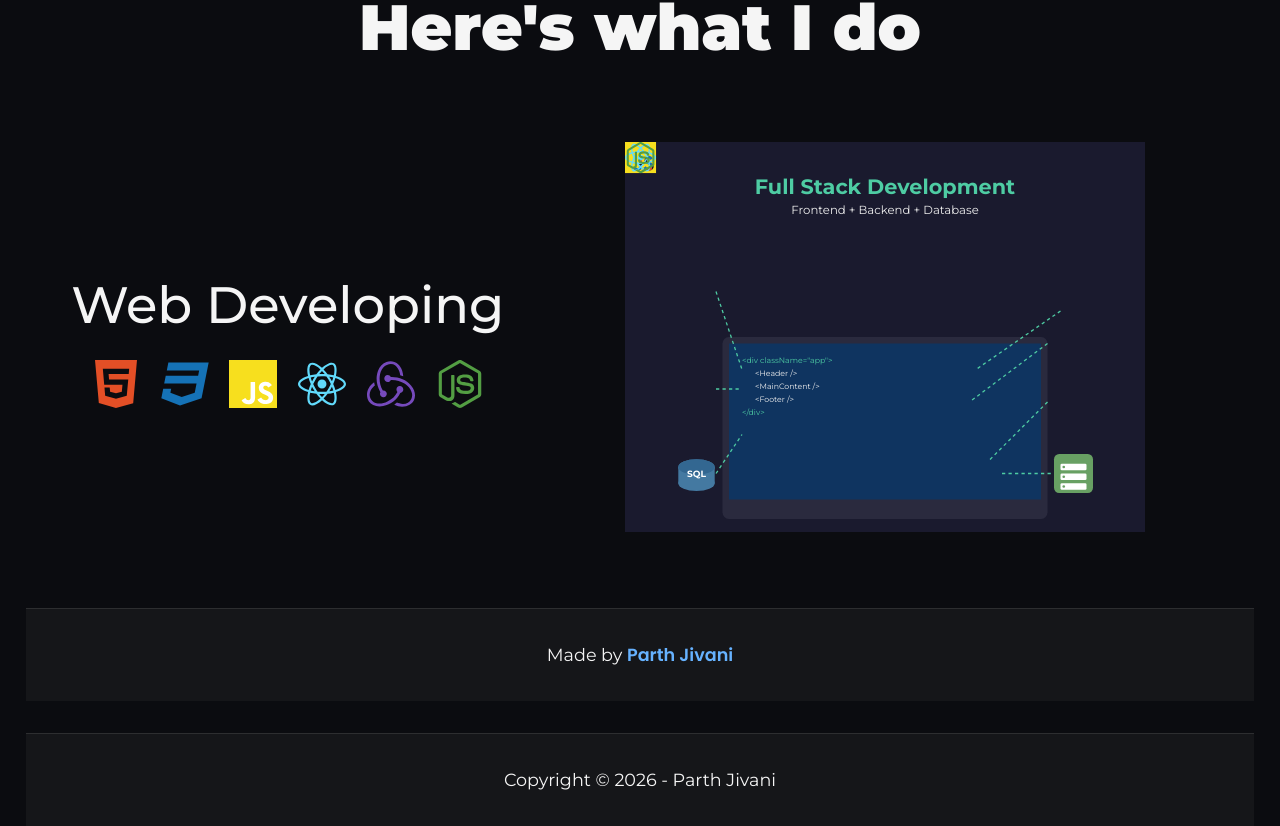
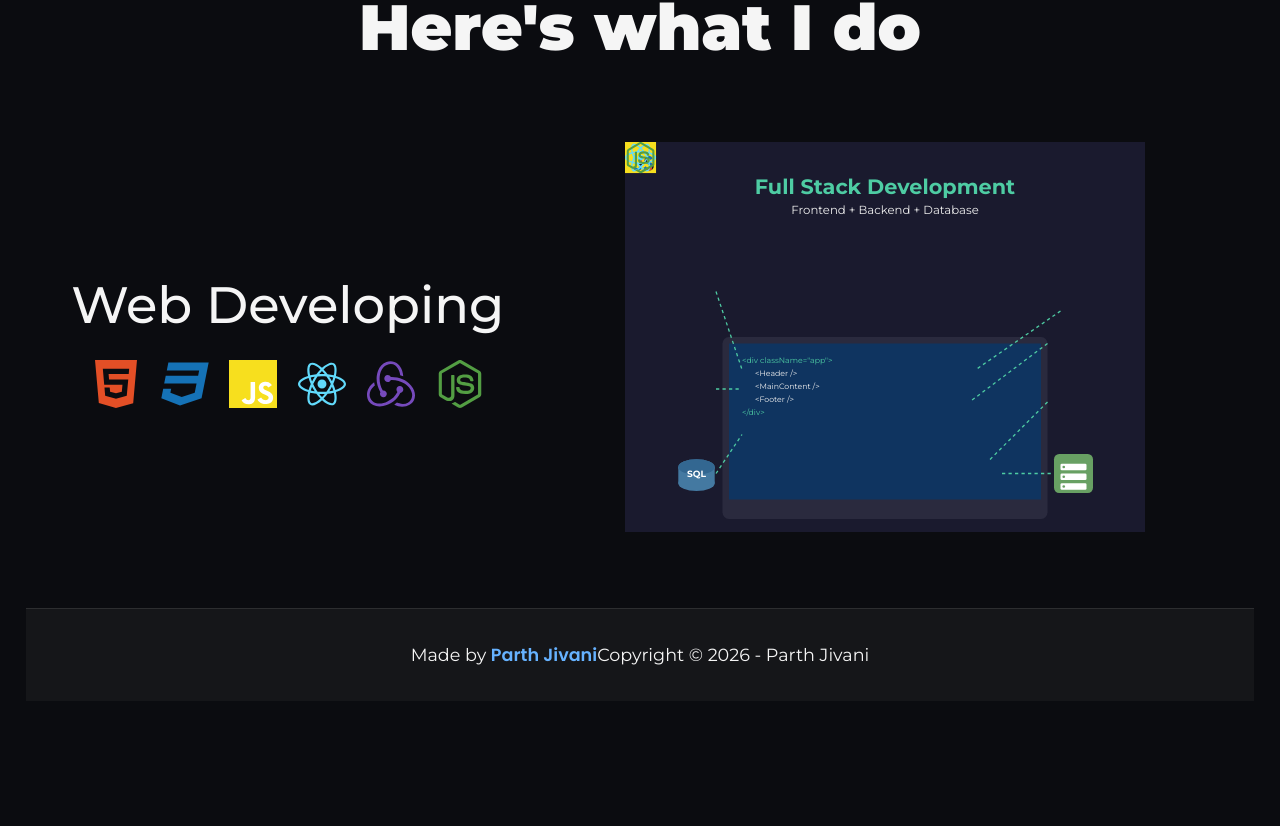
Before and after one commit to JivaniParth/parthsjivani, a React (Vite) app: page / in a window 1280 px wide. Shown: the part 654-1480 px from the top of the page. After the commit the page ends 1355 px from the top, so only its background shows below. Built offline with nearby package versions, Linux system fonts and the light colour scheme.

Commit message:
Fixed design issues

```diff
--- a/src/components/pages/Footer.jsx
+++ b/src/components/pages/Footer.jsx
@@ -20,16 +20,6 @@ export default function Footer({ darkMode }) {
           >
             Made by <span className="footer-author">Parth Jivani</span>
           </motion.span>
-        </div>
-      </motion.footer>
-      <motion.footer
-        className={`footer ${darkMode ? "dark-footer" : ""}`}
-        initial={{ opacity: 0, y: 20 }}
-        whileInView={{ opacity: 1, y: 0 }}
-        transition={{ duration: 0.8 }}
-        viewport={{ once: true }}
-      >
-        <div className="footer-content">
           <motion.span
             className={`footer-text ${darkMode ? "dark-footer" : ""}`}
             whileHover={{ color: "#007bff" }}
```
